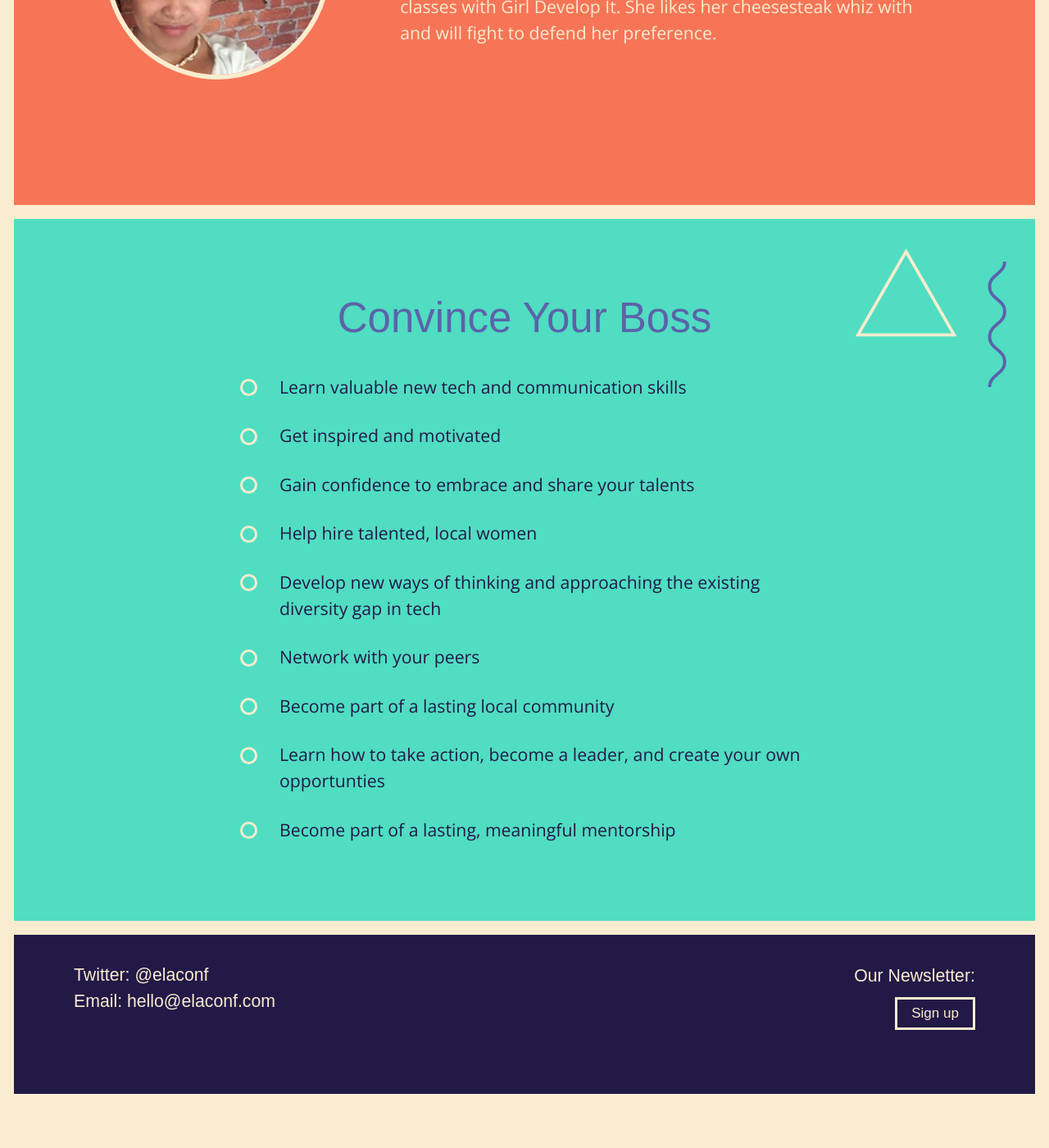
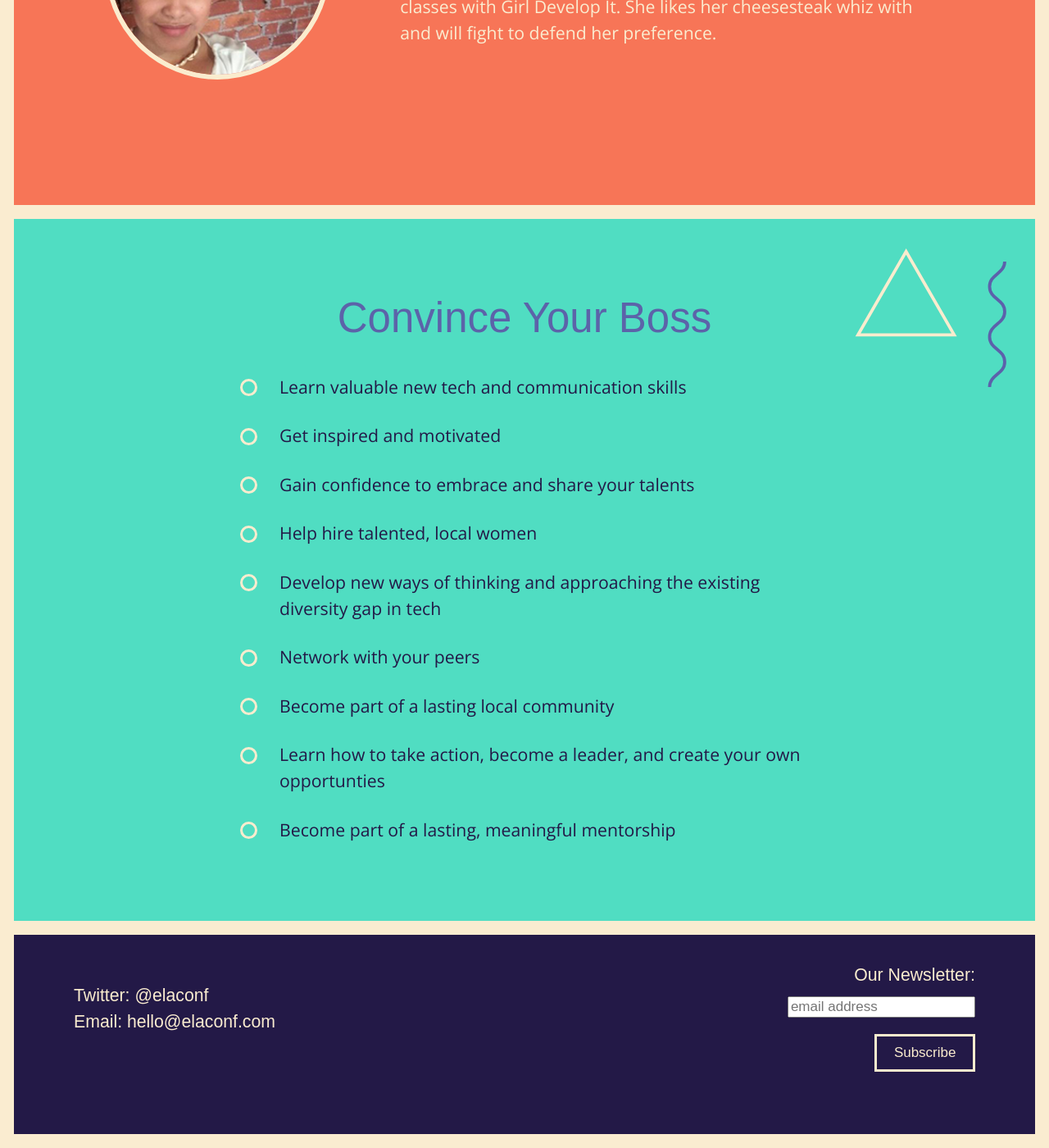
Before and after one commit to elaconf/elaconf.github.io, a Jekyll site: the page built from index.html, in a window 1280 px wide and 1400 px high, scrolled down 8575 px. Shown: the whole window at 82% size. Built offline with Jekyll 4.4.1, drawn with Linux system fonts in a browser that asks for light colours; some web fonts are replaced; a script that is not in the unit is left out; before the commit the page ends 9926 px from its top, so only the background shows below that.

Commit message:
Mailchimp Update

```diff
--- a/_config.yml
+++ b/_config.yml
@@ -18,4 +18,3 @@ kramdown:
 nvite: a89f
 twitter: elaconf
 email: hello@elaconf.com
-newsletter: https://tinyletter.com/elaletters
--- a/_layouts/default.html
+++ b/_layouts/default.html
@@ -30,7 +30,18 @@
         </div>
         <div class="third">
           <p>Our Newsletter:</p>
-          <a href="{{site.newsletter}}" class="button button-compact button-newsletter">Sign up</a>
+            <!-- Begin MailChimp Signup Form -->
+            <div id="mc_embed_signup">
+            <form action="//elaconf.us11.list-manage.com/subscribe/post?u=35575c3d011d3489cb7c3c214&amp;id=e88ae52852" method="post" id="mc-embedded-subscribe-form" name="mc-embedded-subscribe-form" class="validate" target="_blank" novalidate>
+                <div id="mc_embed_signup_scroll">
+              <input type="email" value="" name="EMAIL" class="email" id="mce-EMAIL" placeholder="email address" required>
+                <!-- real people should not fill this in and expect good things - do not remove this or risk form bot signups-->
+                <div style="position: absolute; left: -5000px;"><input type="text" name="b_35575c3d011d3489cb7c3c214_e88ae52852" tabindex="-1" value=""></div>
+                <div class="clear"><input type="submit" value="Subscribe" name="subscribe" class="button"></div>
+                </div>
+            </form>
+            </div>
+          <!--End mc_embed_signup-->
         </div>
       </div>
     </footer>
--- /dev/null
+++ b/_sass/_newsletter.scss
@@ -0,0 +1,9 @@
+
+#mc_embed_signup .button {
+  float:right;
+  margin-top:20px;
+}
+
+#mc_embed_signup input.email {
+  color: #231947;
+}
--- a/css/elaconf.scss
+++ b/css/elaconf.scss
@@ -18,3 +18,5 @@
   @import 'sponsors';
 
 @import 'pages'; // inner page styles
+
+@import 'newsletter';
```
